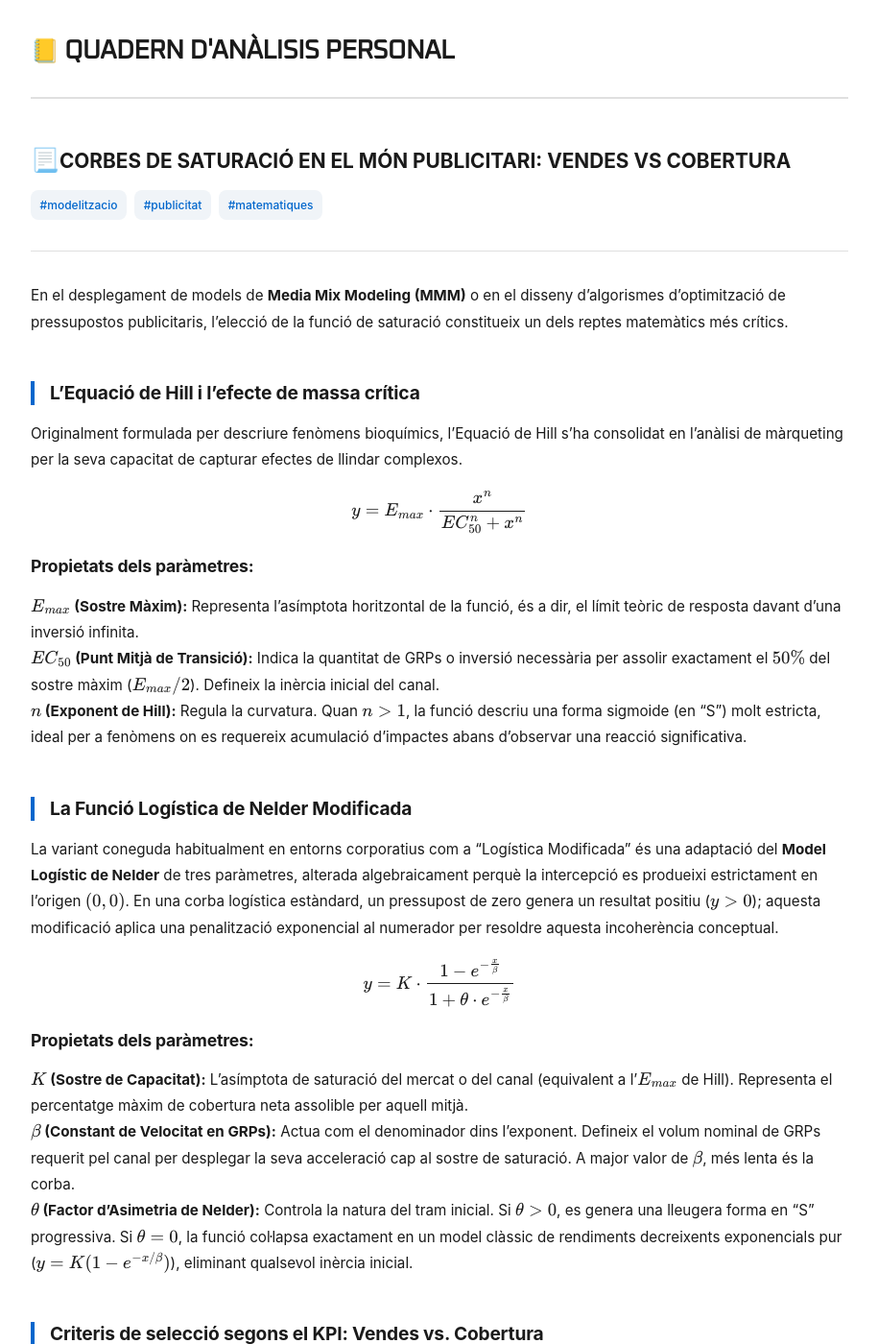
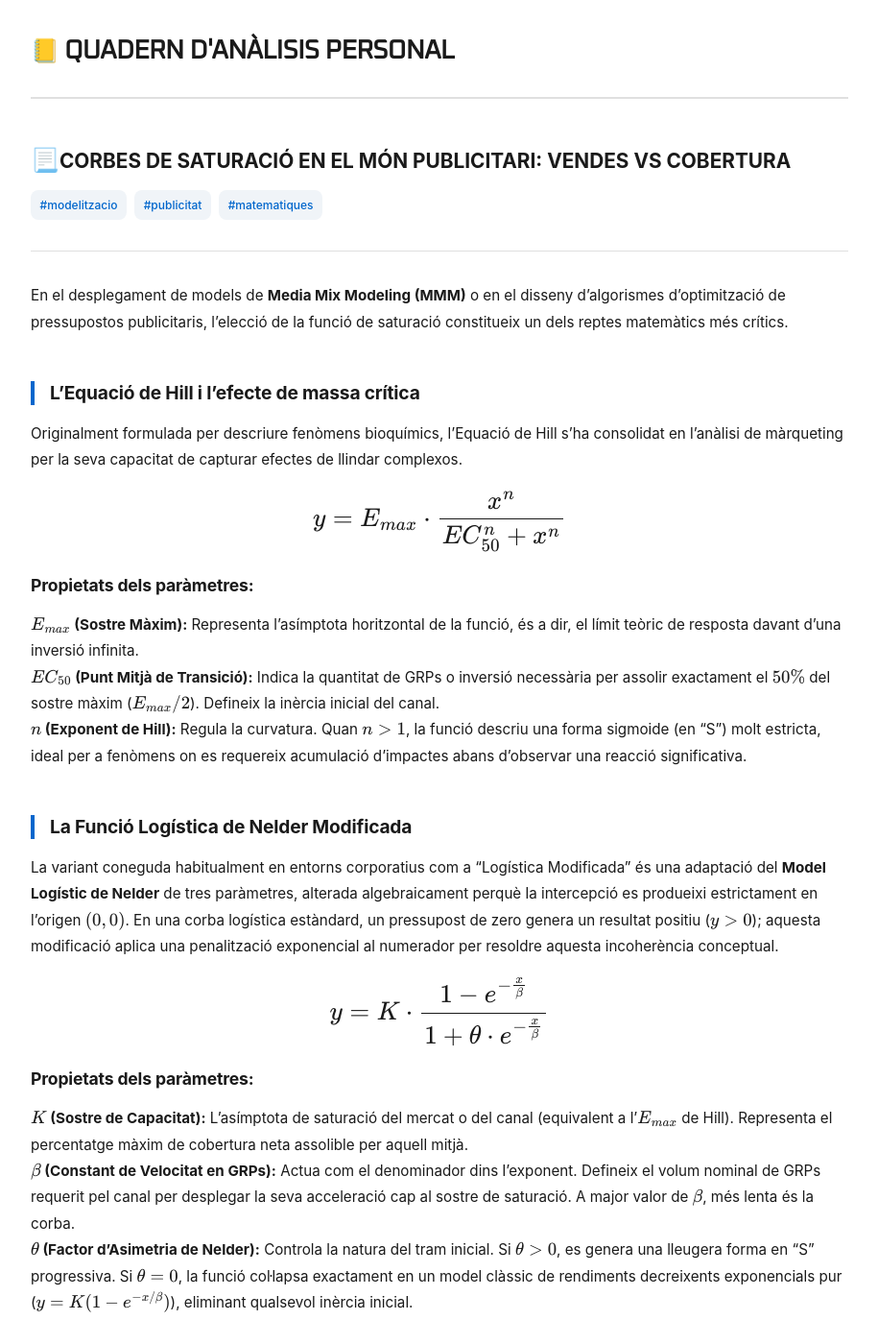
Before and after one commit to alberthr/alberthr.github.io, a Jekyll site: the page built from _posts/2011-04-23-logistica-nelder-hill.md, in a window 1280 px wide and 1400 px high. Shown: the whole window at 96% size, without its empty margins (182-1097 px from the left). Built offline with Jekyll 4.4.1, drawn with Linux system fonts in a browser that asks for light colours; comment, search, counter and statistics services are not loaded.

Commit message:
Update 2011-04-23-logistica-nelder-hill.md

```diff
--- a/_posts/2011-04-23-logistica-nelder-hill.md
+++ b/_posts/2011-04-23-logistica-nelder-hill.md
@@ -16,7 +16,7 @@
 
 Originalment formulada per descriure fenòmens bioquímics, l'Equació de Hill s'ha consolidat en l'anàlisi de màrqueting per la seva capacitat de capturar efectes de llindar complexos.
 
-$$y = E_{max} \cdot \frac{x^n}{EC_{50}^n + x^n}$$
+$$\Large y = E_{max} \cdot \frac{x^n}{EC_{50}^n + x^n}$$
 
 ### Propietats dels paràmetres:
 * **$E_{max}$ (Sostre Màxim):** Representa l'asímptota horitzontal de la funció, és a dir, el límit teòric de resposta davant d'una inversió infinita.
@@ -28,7 +28,7 @@
 
 La variant coneguda habitualment en entorns corporatius com a "Logística Modificada" és una adaptació del **Model Logístic de Nelder** de tres paràmetres, alterada algebraicament perquè la intercepció es produeixi estrictament en l'origen $(0,0)$. En una corba logística estàndard, un pressupost de zero genera un resultat positiu ($y > 0$); aquesta modificació aplica una penalització exponencial al numerador per resoldre aquesta incoherència conceptual.
 
-$$y = K \cdot \frac{1 - e^{-\frac{x}{\beta}}}{1 + \theta \cdot e^{-\frac{x}{\beta}}}$$
+$$\Large y = K \cdot \frac{1 - e^{-\frac{x}{\beta}}}{1 + \theta \cdot e^{-\frac{x}{\beta}}}$$
 
 ### Propietats dels paràmetres:
 * **$K$ (Sostre de Capacitat):** L'asímptota de saturació del mercat o del canal (equivalent a l'$E_{max}$ de Hill). Representa el percentatge màxim de cobertura neta assolible per aquell mitjà.
```
